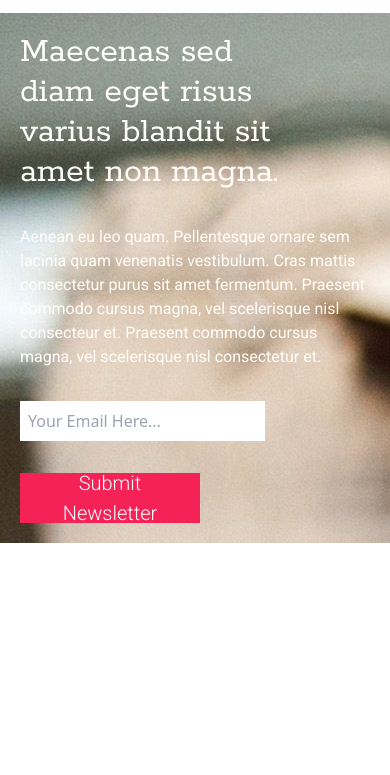
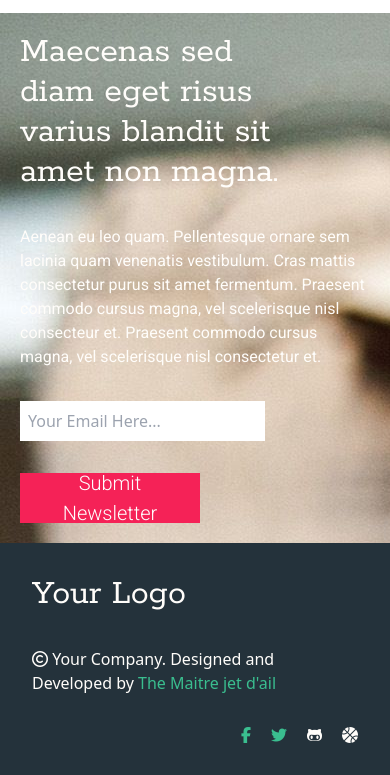
Before and after one commit to aliii390/TP-TailwindMontaigne, a website: page index.html in a window 390 px wide. Shown: the part 8619-9394 px from the top of the page. Before the commit the page ends 9162 px from the top, so only its background shows below. Drawn offline with Linux system fonts and the light colour scheme.

Commit message:
ADD: fin de la partie mobile il me reste juste les modif a faire je les ferai au g404

```diff
--- a/index.html
+++ b/index.html
@@ -227,12 +227,27 @@
 
       <input type="text" placeholder="Your Email Here..." name="" id="" class="w-[70%] p-2 ">
       <a href="#"
-        class="bg-[#F52257] text-[#ffff] w-[180px] h-[50px] p-[9px] text-[20px] font-Roboto font-light text-center flex items-center gap-1">Submit Newsletter</a>
+        class="bg-[#F52257] text-[#ffff] w-[180px] h-[50px] p-[9px] text-[20px] font-Roboto font-light text-center flex items-center gap-1">Submit
+        Newsletter</a>
     </section>
 
     <!-- fin de code -->
 
   </main>
+
+  <footer class="bg-[#24323B] p-8 flex flex-col gap-8" >
+    <h3 class="font-Rokkitt text-neutral-off-white text-4xl">Your Logo</h3>
+    <p class="text-neutral-off-white"><i class="fa-regular fa-copyright"></i> Your Company. Designed and Developed by
+      <span class="text-[#3ABE8F]">The Maitre jet d'ail</span></p>
+      <div class="flex items-center gap-5 justify-end">
+          <i class="fa-brands fa-facebook-f text-[#3ABE8F]"></i>
+          <i class="fa-brands fa-twitter text-[#3ABE8F]"></i>
+        <i class="fa-brands fa-github-alt text-neutral-off-white"></i>
+        <i class="fa-solid fa-basketball text-neutral-off-white"></i>
+
+      </div>
+  </footer>
+
 </body>
 
 </html>
```
Also changed, not shown: css/output.css.
